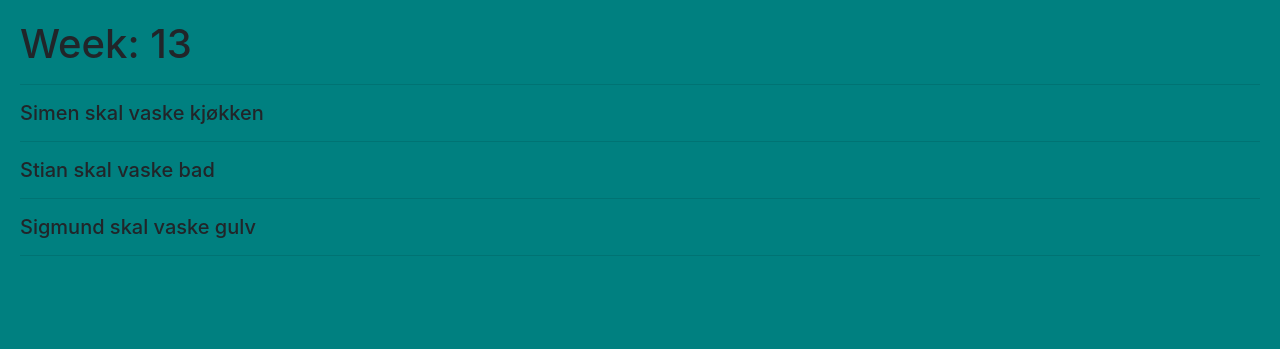
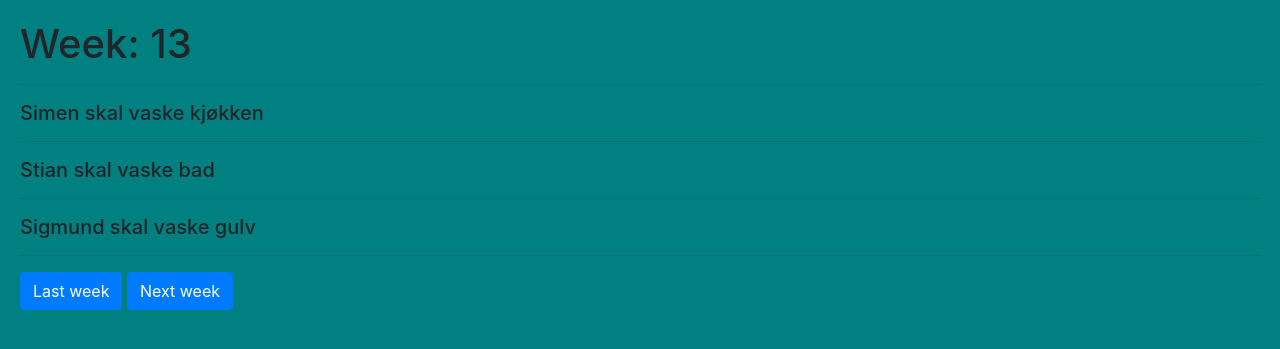
Before and after one commit to simenb-h/Kollektivet-appen, a Flask app: page / in a window 1280 px wide. Shown: the top 349 px of the page. Run offline with Flask 2, Linux system fonts and the light colour scheme; some libraries are stand-ins or nearby versions.

Commit message:
added see next/last week

```diff
--- a/kollektivet_appen/routes.py
+++ b/kollektivet_appen/routes.py
@@ -4,6 +4,20 @@ from kollektivet_appen import app, db, weeknr
 @app.route("/", methods = ['GET','POST'])
 @app.route("/home", methods = ['GET','POST'])
 def home():
-    cleaninglist = weeknr.getCleaninglist()
+    cleaninglist = weeknr.thisweek()
     week = weeknr.getWeek()
     return render_template('cleaning.html', cleaninglist=cleaninglist, week=week)
+
+@app.route("/home/lastweek", methods = ['GET','POST'])
+def lastweek():
+    cleaninglist = weeknr.lastweek()
+    week = weeknr.getWeek()-1
+    moving = 'back'
+    return render_template('cleaning.html', cleaninglist=cleaninglist, week=week, moving=moving)
+
+@app.route("/home/nextweek", methods = ['GET','POST'])
+def nextweek():
+    cleaninglist = weeknr.lastweek()
+    week = weeknr.getWeek()+1
+    moving = 'forward'
+    return render_template('cleaning.html', cleaninglist=cleaninglist, week=week, moving=moving)
--- a/kollektivet_appen/templates/cleaning.html
+++ b/kollektivet_appen/templates/cleaning.html
@@ -15,4 +15,13 @@
 {% endfor %}
 
 
+{% if not moving %}
+<a class="btn btn-primary" href="{{ url_for('lastweek') }}">Last week</a>
+<a class="btn btn-primary" href="{{ url_for('nextweek') }}">Next week</a>
+{% else %}
+<a class="btn btn-primary" href="{{ url_for('home') }}">Back</a>
+{% endif %}
+
+
+
 {% endblock content %}
--- a/kollektivet_appen/weeknr.py
+++ b/kollektivet_appen/weeknr.py
@@ -11,8 +11,8 @@ def getWeek():
     #return datetime.date(2020, 4, 7).isocalendar()[1] # three weeks
 
 
-def get_index():
-    week = getWeek()
+def get_index(week):
+    #week = getWeek()
 
     if (week % 3 == 0):
         i = 0
@@ -22,11 +22,26 @@ def get_index():
         i = 2
     return i
 
-def getCleaninglist():
-    i = get_index()
+def getCleaninglist(i):
+    #i = get_index()
     thisweek = []
     en = index[i]
     to = index[i+1]
     tre = index[i+2]
     thisweek = [cleaners[0] + " skal vaske " + tasks[en], cleaners[1] + " skal vaske " + tasks[to], cleaners[2] + " skal vaske " + tasks[tre]]
     return thisweek
+
+def lastweek():
+    w = getWeek()-1
+    i = get_index(w)
+    return getCleaninglist(i)
+
+def thisweek():
+    w = getWeek()
+    i = get_index(w)
+    return getCleaninglist(i)
+
+def nextweek():
+    w = getWeek()+1
+    i = get_index(w)
+    return getCleaninglist(i)
```
